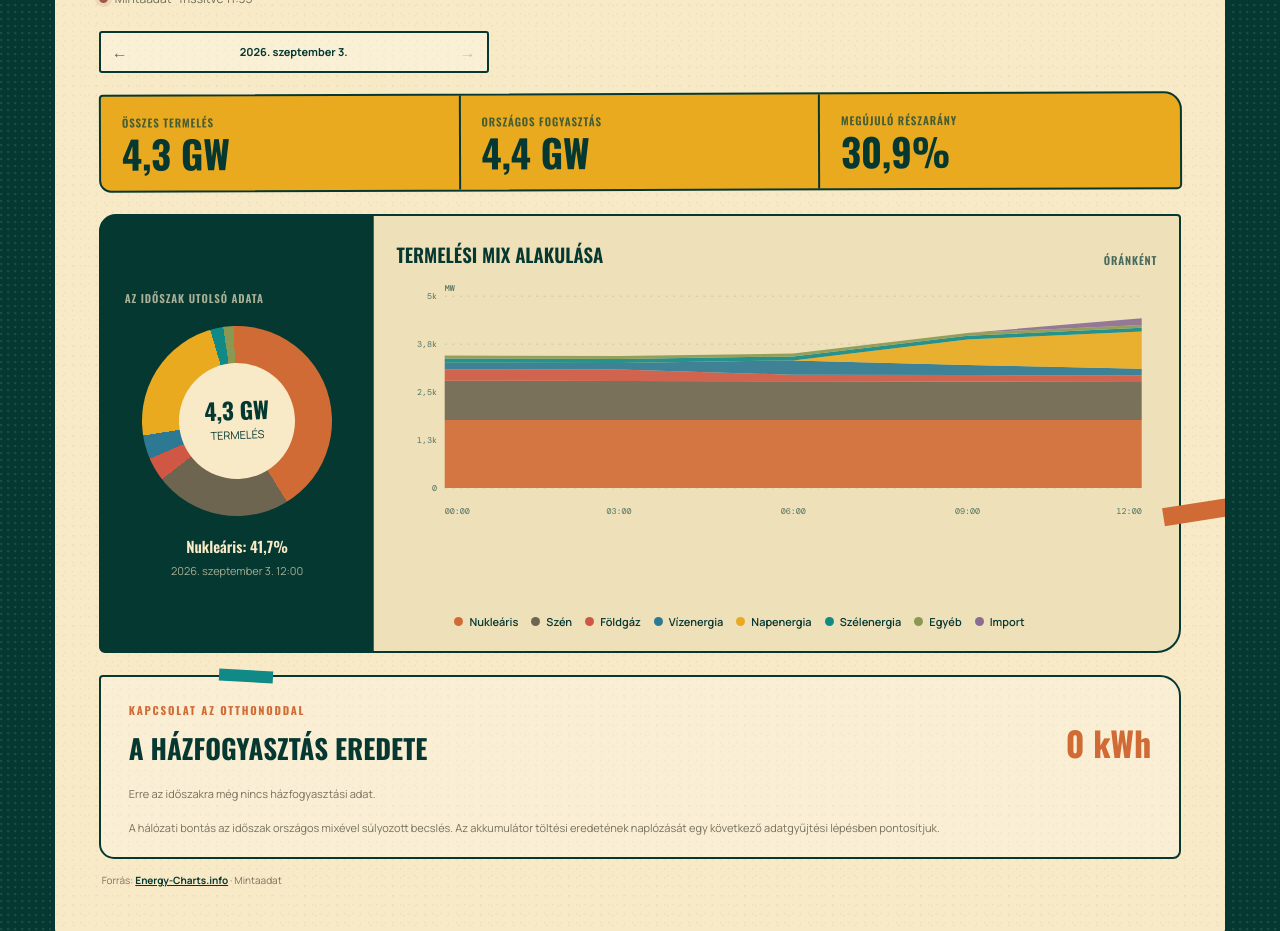
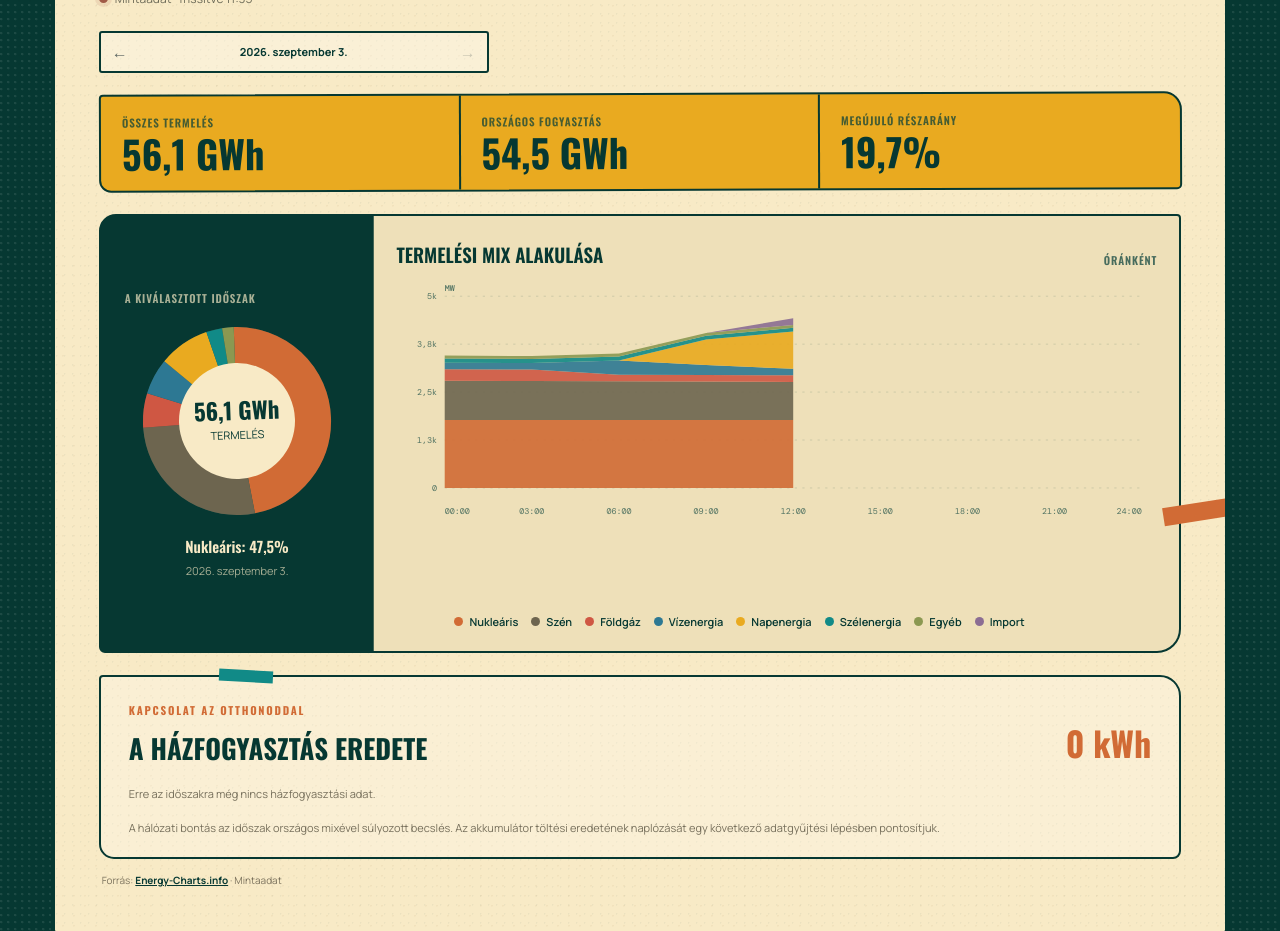
Before and after one commit to pisipite/pasztra-tech, a React (Vite) app: page / in a window 1280 px wide. Shown: the part 1480-2411 px from the top of the page. Built offline with nearby package versions, Linux system fonts and the light colour scheme.

Commit message:
Correct energy mix period totals

```diff
--- a/src/BulgariaEnergyMix.tsx
+++ b/src/BulgariaEnergyMix.tsx
@@ -1,4 +1,4 @@
-import { useMemo, useState, type CSSProperties, type MouseEvent } from "react";
+import { useMemo, useState, type MouseEvent } from "react";
 import { dateFromInput, dateInputValue, DAY_MS, isCurrentPeriod, periodLabel, timestampInPeriod } from "./dateUtils";
 import { batteryNetValue, gridNetValue } from "./energyData";
 import { BackToTop } from "./components/BackToTop";
@@ -64,6 +64,10 @@ function selectedMixPoints(data: BulgariaEnergyMixData, period: PeriodKey, ancho
   return averageMixPoints(filtered, "day");
 }
 
+function rawMixPoints(data: BulgariaEnergyMixData, period: PeriodKey, anchor: Date, customStart: string, customEnd: string) {
+  return data.points.filter((point) => timestampInPeriod(point.timestamp, period, anchor, customStart, customEnd));
+}
+
 function householdPoints(data: BulgariaEnergyMixData, period: PeriodKey, anchor: Date, customStart: string, customEnd: string) {
   const sources = period === "day"
     ? [data.household?.hourly ?? [], data.household?.daily ?? []]
@@ -103,6 +107,18 @@ function formatMw(value: number) {
   return value >= 1000 ? `${compactNumber.format(value / 1000)} GW` : `${compactNumber.format(value)} MW`;
 }
 
+function formatEnergyMwh(value: number) {
+  if (value >= 1_000_000) return `${compactNumber.format(value / 1_000_000)} TWh`;
+  if (value >= 1000) return `${compactNumber.format(value / 1000)} GWh`;
+  return `${compactNumber.format(value)} MWh`;
+}
+
+function localHourFraction(timestamp: string) {
+  const match = timestamp.match(/T(\d{2}):(\d{2})/);
+  if (!match) return 0;
+  return (Number(match[1]) * 60 + Number(match[2])) / 1440;
+}
+
 function formatKwh(value: number) {
   return `${compactNumber.format(value)} kWh`;
 }
@@ -123,38 +139,49 @@ export function BulgariaEnergyMix({ data }: Props) {
   const [customEnd, setCustomEnd] = useState(() => dateInputValue(new Date()));
   const [hiddenSeries, setHiddenSeries] = useState<Set<MixSeriesKey>>(() => new Set());
   const [hovered, setHovered] = useState<number | null>(null);
+  const [hoveredDonut, setHoveredDonut] = useState<MixSeriesKey | null>(null);
 
   const effectiveAnchor = useMemo(() => {
     if (period !== "day" || !isCurrentPeriod("day", anchor) || !data.points.length) return anchor;
     const hasCurrentDay = data.points.some((point) => timestampInPeriod(point.timestamp, "day", anchor, customStart, customEnd));
     return hasCurrentDay ? anchor : new Date(data.points.at(-1)!.timestamp);
   }, [data.points, period, anchor, customStart, customEnd]);
+  const rawPoints = useMemo(() => rawMixPoints(data, period, effectiveAnchor, customStart, customEnd), [data, period, effectiveAnchor, customStart, customEnd]);
   const points = useMemo(() => selectedMixPoints(data, period, effectiveAnchor, customStart, customEnd), [data, period, effectiveAnchor, customStart, customEnd]);
   const availableSeries = series.filter((item) => points.some((point) => point[item.key] > 0));
   const visibleSeries = availableSeries.filter((item) => !hiddenSeries.has(item.key));
-  const latest = points.at(-1);
   const generationSeries = series.filter((item) => item.key !== "imports");
-  const generation = latest ? generationSeries.reduce((sum, item) => sum + latest[item.key], 0) : 0;
-  const renewableShare = latest?.renewableSharePct || (latest && generation > 0
-    ? generationSeries.filter((item) => item.renewable).reduce((sum, item) => sum + latest[item.key], 0) / generation * 100
-    : 0);
+  const intervalHours = Math.max(1 / 60, data.resolutionMinutes / 60);
+  const energyTotals = Object.fromEntries(mixKeys.map((key) => [key, rawPoints.reduce((sum, point) => sum + point[key] * intervalHours, 0)])) as Record<MixSeriesKey, number>;
+  const generation = generationSeries.reduce((sum, item) => sum + energyTotals[item.key], 0);
+  const consumption = rawPoints.reduce((sum, point) => sum + Math.max(0, point.load) * intervalHours, 0);
+  const renewableShare = generation > 0
+    ? rawPoints.reduce((sum, point) => {
+      const pointGeneration = generationSeries.reduce((pointSum, item) => pointSum + point[item.key], 0);
+      return sum + point.renewableSharePct * pointGeneration * intervalHours;
+    }, 0) / generation
+    : 0;
 
-  const donutItems = latest ? generationSeries.filter((item) => !hiddenSeries.has(item.key) && latest[item.key] > 0) : [];
-  const donutTotal = donutItems.reduce((sum, item) => sum + (latest?.[item.key] ?? 0), 0);
-  let donutOffset = 0;
-  const donutGradient = donutItems.length ? `conic-gradient(${donutItems.map((item) => {
-    const start = donutOffset;
-    donutOffset += (latest![item.key] / donutTotal) * 100;
-    return `${item.color} ${start}% ${donutOffset}%`;
-  }).join(",")})` : "rgba(7,63,57,.12)";
-  const leadingSource = [...donutItems].sort((a, b) => latest![b.key] - latest![a.key])[0];
+  const donutValues = generationSeries.map((item) => {
+    const value = energyTotals[item.key];
+    const percentage = generation > 0 ? value / generation * 100 : 0;
+    return { ...item, value, percentage };
+  }).filter((item) => item.value > 0);
+  const donutItems = donutValues.map((item, index) => ({
+    ...item,
+    offset: donutValues.slice(0, index).reduce((sum, previous) => sum + previous.percentage, 0),
+  }));
+  const activeDonut = donutItems.find((item) => item.key === hoveredDonut);
+  const leadingSource = [...donutItems].sort((a, b) => b.value - a.value)[0];
 
   const width = 1000;
   const height = 320;
   const margin = { top: 20, right: 20, bottom: 48, left: 64 };
   const plotWidth = width - margin.left - margin.right;
   const plotHeight = height - margin.top - margin.bottom;
-  const x = (index: number) => margin.left + (points.length <= 1 ? plotWidth / 2 : index / (points.length - 1) * plotWidth);
+  const x = (index: number) => period === "day"
+    ? margin.left + localHourFraction(points[index].timestamp) * plotWidth
+    : margin.left + (points.length <= 1 ? plotWidth / 2 : index / (points.length - 1) * plotWidth);
   const stacks = points.map(() => 0);
   const areaSeries = visibleSeries.map((item) => {
     const lower = [...stacks];
@@ -167,16 +194,17 @@ export function BulgariaEnergyMix({ data }: Props) {
   const y = (value: number) => margin.top + (1 - value / upper) * plotHeight;
   const tickValues = Array.from({ length: 5 }, (_, index) => upper - index * upper / 4);
   const tickStep = Math.max(1, Math.ceil(points.length / 8));
+  const dayTicks = Array.from({ length: 9 }, (_, index) => index * 3);
   const active = hovered === null ? undefined : points[hovered];
 
   const selectedHousehold = useMemo(() => householdPoints(data, period, effectiveAnchor, customStart, customEnd), [data, period, effectiveAnchor, customStart, customEnd]);
   const home = useMemo(() => householdSummary(selectedHousehold.points, selectedHousehold.powerValues), [selectedHousehold]);
   const homeSegments = [
+    { label: "Hálózat", value: home.grid, color: "#2d7893" },
     { label: "Saját PV", value: home.directPv, color: "#e9aa20" },
     { label: "Akkumulátor", value: home.battery, color: "#118a87" },
-    { label: "Hálózat", value: home.grid, color: "#2d7893" },
   ];
-  const periodSupply = mixKeys.map((key) => ({ key, value: points.reduce((sum, point) => sum + point[key], 0) / Math.max(points.length, 1) }));
+  const periodSupply = mixKeys.map((key) => ({ key, value: energyTotals[key] }));
   const supplyTotal = periodSupply.reduce((sum, item) => sum + item.value, 0);
   const gridMix = periodSupply.filter((item) => item.value > 0).map((item) => {
     const definition = series.find((candidate) => candidate.key === item.key)!;
@@ -205,8 +233,10 @@ export function BulgariaEnergyMix({ data }: Props) {
   const onChartMove = (event: MouseEvent<HTMLDivElement>) => {
     if (!points.length) return;
     const bounds = event.currentTarget.getBoundingClientRect();
-    const relativeX = (event.clientX - bounds.left) / bounds.width;
-    setHovered(Math.max(0, Math.min(points.length - 1, Math.round(relativeX * (points.length - 1)))));
+    const cursorX = Math.max(0, Math.min(width, (event.clientX - bounds.left) / bounds.width * width));
+    const closest = points.reduce((best, _point, index) => Math.abs(x(index) - cursorX) < Math.abs(x(best) - cursorX) ? index : best, 0);
+    if (period === "day" && Math.abs(x(closest) - cursorX) > plotWidth / 48) setHovered(null);
+    else setHovered(closest);
   };
 
   return (
@@ -233,17 +263,24 @@ export function BulgariaEnergyMix({ data }: Props) {
       {period === "custom" && <div className="custom-range bulgaria-mix__custom"><label><span>Kezdőnap</span><input type="date" value={customStart} max={customEnd} onChange={(event) => setCustomStart(event.target.value)} /></label><span aria-hidden="true">→</span><label><span>Zárónap</span><input type="date" value={customEnd} min={customStart} max={dateInputValue(new Date())} onChange={(event) => setCustomEnd(event.target.value)} /></label></div>}
 
       <div className="bulgaria-mix__metrics">
-        <div><span>Összes termelés</span><strong>{formatMw(generation)}</strong></div>
-        <div><span>Országos fogyasztás</span><strong>{formatMw(latest?.load ?? 0)}</strong></div>
+        <div><span>Összes termelés</span><strong>{formatEnergyMwh(generation)}</strong></div>
+        <div><span>Országos fogyasztás</span><strong>{formatEnergyMwh(consumption)}</strong></div>
         <div><span>Megújuló részarány</span><strong>{compactNumber.format(renewableShare)}%</strong></div>
       </div>
 
       <div className="bulgaria-mix__main">
-        <section className="bulgaria-mix__now" aria-label="A kiválasztott időszak utolsó energiamixe">
-          <p>Az időszak utolsó adata</p>
-          <div className="bulgaria-mix__donut" style={{ "--mix-donut": donutGradient } as CSSProperties}><div><strong>{formatMw(generation)}</strong><span>termelés</span></div></div>
-          <strong>{leadingSource ? `${leadingSource.label}: ${compactNumber.format(latest![leadingSource.key] / generation * 100)}%` : "Nincs elérhető adat"}</strong>
-          <span>{latest ? fullTimeFormatter.format(new Date(latest.timestamp)) : periodLabel(period, effectiveAnchor, customStart, customEnd)}</span>
+        <section className="bulgaria-mix__now" aria-label="A kiválasztott időszak összesített energiamixe">
+          <p>A kiválasztott időszak</p>
+          <div className="bulgaria-mix__donut">
+            <svg viewBox="0 0 100 100" role="img" aria-label={`Összes termelés: ${formatEnergyMwh(generation)}`}>
+              <circle className="mix-donut__track" cx="50" cy="50" r="39" pathLength="100" />
+              {donutItems.map((item) => <circle key={item.key} className="mix-donut__slice" cx="50" cy="50" r="39" pathLength="100" stroke={item.color} strokeDasharray={`${item.percentage} ${100 - item.percentage}`} strokeDashoffset={-item.offset} tabIndex={0} onMouseEnter={() => setHoveredDonut(item.key)} onMouseLeave={() => setHoveredDonut(null)} onFocus={() => setHoveredDonut(item.key)} onBlur={() => setHoveredDonut(null)}><title>{item.label}: {formatEnergyMwh(item.value)}</title></circle>)}
+            </svg>
+            <div className="mix-donut__center"><strong>{formatEnergyMwh(generation)}</strong><span>termelés</span></div>
+            {activeDonut && <div className="mix-donut__tooltip"><span>{activeDonut.label}</span><strong>{formatEnergyMwh(activeDonut.value)}</strong></div>}
+          </div>
+          <strong>{leadingSource ? `${leadingSource.label}: ${compactNumber.format(leadingSource.percentage)}%` : "Nincs elérhető adat"}</strong>
+          <span>{periodLabel(period, effectiveAnchor, customStart, customEnd)}</span>
         </section>
 
         <section className="bulgaria-mix__history" aria-label="A bolgár energiamix alakulása">
@@ -258,7 +295,9 @@ export function BulgariaEnergyMix({ data }: Props) {
                   const lowerPath = item.lower.map((value, index) => ({ value, index })).reverse().map(({ value, index }) => `L${x(index)},${y(value)}`).join(" ");
                   return <path key={item.key} d={`${upperPath} ${lowerPath} Z`} fill={item.color} opacity=".9" />;
                 })}
-                {points.map((point, index) => (index % tickStep === 0 || index === points.length - 1) && <text key={point.timestamp} className="mix-axis" x={x(index)} y={height - 14} textAnchor={index === 0 ? "start" : index === points.length - 1 ? "end" : "middle"}>{axisLabel(point, period, customStart, customEnd)}</text>)}
+                {period === "day"
+                  ? dayTicks.map((hour) => <text key={hour} className="mix-axis" x={margin.left + hour / 24 * plotWidth} y={height - 14} textAnchor={hour === 0 ? "start" : hour === 24 ? "end" : "middle"}>{String(hour).padStart(2, "0")}:00</text>)
+                  : points.map((point, index) => (index % tickStep === 0 || index === points.length - 1) && <text key={point.timestamp} className="mix-axis" x={x(index)} y={height - 14} textAnchor={index === 0 ? "start" : index === points.length - 1 ? "end" : "middle"}>{axisLabel(point, period, customStart, customEnd)}</text>)}
                 {hovered !== null && <line className="mix-hover-line" x1={x(hovered)} x2={x(hovered)} y1={margin.top} y2={height - margin.bottom} />}
               </svg>
               {active && <div className="bulgaria-mix__tooltip"><strong>{fullTimeFormatter.format(new Date(active.timestamp))}</strong>{visibleSeries.map((item) => <span key={item.key}><i style={{ background: item.color }} />{item.label}<b>{formatMw(active[item.key])}</b></span>)}</div>}
@@ -271,16 +310,16 @@ export function BulgariaEnergyMix({ data }: Props) {
       <section className="bulgaria-mix__home">
         <div className="bulgaria-mix__home-head"><div><p className="eyebrow">Kapcsolat az otthonoddal</p><h3>A házfogyasztás eredete</h3></div><strong>{formatKwh(home.load)}</strong></div>
         {home.load > 0 ? <div className="bulgaria-mix__home-grid">
-          <div>
+          <div className="bulgaria-mix__home-supply">
             <div className="bulgaria-mix__bar-title"><span>Mi látta el a házat?</span><b>teljes fogyasztás</b></div>
             <div className="bulgaria-mix__stack">{homeSegments.filter((item) => item.value > 0).map((item) => <i key={item.label} style={{ width: `${item.value / home.load * 100}%`, background: item.color }} />)}</div>
             <div className="bulgaria-mix__source-list">{homeSegments.map((item) => <span key={item.label}><i style={{ background: item.color }} />{item.label} {formatKwh(item.value)}</span>)}</div>
           </div>
-          <div>
+          {home.grid > 0 && <div className="bulgaria-mix__grid-detail">
             <div className="bulgaria-mix__bar-title"><span>A hálózatból vett {formatKwh(home.grid)} becsült összetétele</span><b>időszaki mix</b></div>
-            <div className="bulgaria-mix__stack">{gridMix.map((item) => <i key={item.key} style={{ width: `${home.grid ? item.value / home.grid * 100 : 0}%`, background: item.color }} />)}</div>
+            <div className="bulgaria-mix__grid-scale" style={{ width: `${home.grid / home.load * 100}%` }}><div className="bulgaria-mix__stack">{gridMix.map((item) => <i key={item.key} style={{ width: `${item.value / home.grid * 100}%`, background: item.color }} />)}</div></div>
             <div className="bulgaria-mix__source-list">{gridMix.map((item) => <span key={item.key}><i style={{ background: item.color }} />{item.label} {formatKwh(item.value)}</span>)}</div>
-          </div>
+          </div>}
         </div> : <p className="bulgaria-mix__home-empty">Erre az időszakra még nincs házfogyasztási adat.</p>}
         <p className="bulgaria-mix__note">A hálózati bontás az időszak országos mixével súlyozott becslés. Az akkumulátor töltési eredetének naplózását egy következő adatgyűjtési lépésben pontosítjuk.</p>
       </section>
--- a/src/styles.css
+++ b/src/styles.css
@@ -253,16 +253,36 @@ html { scroll-behavior: smooth; }
 }
 .bulgaria-mix__now > p { align-self: flex-start; margin: 0 0 15px; color: rgba(248,234,198,.68); }
 .bulgaria-mix__donut {
+  position: relative;
   display: grid;
   width: min(190px, 90%);
   aspect-ratio: 1;
   place-items: center;
   margin: 5px auto 19px;
   border-radius: 50%;
-  background: var(--mix-donut);
+  background: transparent;
   transform: rotate(-2deg);
 }
-.bulgaria-mix__donut > div {
+.bulgaria-mix__donut > svg {
+  position: absolute;
+  inset: 0;
+  width: 100%;
+  height: 100%;
+  overflow: visible;
+  transform: rotate(-90deg);
+}
+.mix-donut__track,
+.mix-donut__slice { fill: none; stroke-width: 21; }
+.mix-donut__track { stroke: rgba(248,234,198,.14); }
+.mix-donut__slice {
+  cursor: help;
+  transition: opacity .15s ease, stroke-width .15s ease;
+}
+.mix-donut__slice:hover,
+.mix-donut__slice:focus { opacity: .82; stroke-width: 24; outline: none; }
+.mix-donut__center {
+  position: relative;
+  z-index: 1;
   display: grid;
   width: 61%;
   aspect-ratio: 1;
@@ -271,8 +291,28 @@ html { scroll-behavior: smooth; }
   color: var(--poster-deep);
   background: var(--poster-paper-light);
 }
-.bulgaria-mix__donut strong { font: 700 23px/1 "Oswald", Impact, sans-serif; }
-.bulgaria-mix__donut span { margin-top: 5px; font-size: 11px; text-transform: uppercase; }
+.mix-donut__center strong { font: 700 23px/1 "Oswald", Impact, sans-serif; }
+.mix-donut__center span { margin-top: 5px; font-size: 11px; text-transform: uppercase; }
+.mix-donut__tooltip {
+  position: absolute;
+  left: 50%;
+  bottom: -5px;
+  z-index: 4;
+  display: grid;
+  min-width: 145px;
+  gap: 3px;
+  padding: 9px 11px;
+  border: 2px solid var(--poster-deep);
+  border-radius: 4px 11px 5px 8px;
+  color: var(--poster-deep);
+  background: var(--poster-paper-light);
+  box-shadow: 5px 6px 0 rgba(0,0,0,.18);
+  text-align: left;
+  transform: translate(-50%, 65%) rotate(2deg);
+  pointer-events: none;
+}
+.mix-donut__tooltip span { margin: 0; color: #716b59; font: 600 10px "Oswald", Impact, sans-serif; letter-spacing: .07em; text-transform: uppercase; }
+.mix-donut__tooltip strong { font: 700 17px "Oswald", Impact, sans-serif; }
 .bulgaria-mix__now > strong { font: 600 15px "Oswald", Impact, sans-serif; }
 .bulgaria-mix__now > span { margin-top: 6px; color: rgba(248,234,198,.66); font-size: 11px; }
 .bulgaria-mix__history { min-width: 0; padding: 24px 22px 18px; background: #eee0b9; color: var(--poster-deep); }
@@ -339,7 +379,9 @@ html { scroll-behavior: smooth; }
 }
 .bulgaria-mix__home h3 { margin: 2px 0 0; color: var(--poster-deep); font: 700 27px "Oswald", Impact, sans-serif; text-transform: uppercase; }
 .bulgaria-mix__home-head > strong { color: var(--poster-orange); font: 700 34px "Oswald", Impact, sans-serif; }
-.bulgaria-mix__home-grid { display: grid; grid-template-columns: 1fr 1fr; gap: 35px; margin-top: 23px; }
+.bulgaria-mix__home-grid { display: block; margin-top: 23px; }
+.bulgaria-mix__grid-detail { margin-top: 24px; }
+.bulgaria-mix__grid-scale { max-width: 100%; transition: width .25s ease; }
 .bulgaria-mix__bar-title { align-items: baseline; margin-bottom: 8px; }
 .bulgaria-mix__bar-title span { color: var(--poster-deep); font-size: 12px; font-weight: 700; }
 .bulgaria-mix__stack { display: flex; overflow: hidden; height: 24px; border: 2px solid var(--poster-deep); border-radius: 2px 10px 3px 6px; background: rgba(7,63,57,.09); }
@@ -357,7 +399,7 @@ html { scroll-behavior: smooth; }
   .bulgaria-mix__main { grid-template-columns: 1fr; }
   .bulgaria-mix__now { min-height: 300px; border-right: 0; border-bottom: 1px solid rgba(241,223,180,.28); }
   .bulgaria-mix__donut { width: 170px; }
-  .bulgaria-mix__home-grid { grid-template-columns: 1fr; }
+  .bulgaria-mix__home-grid { display: block; }
 }
 
 @media (max-width: 640px) {
```
